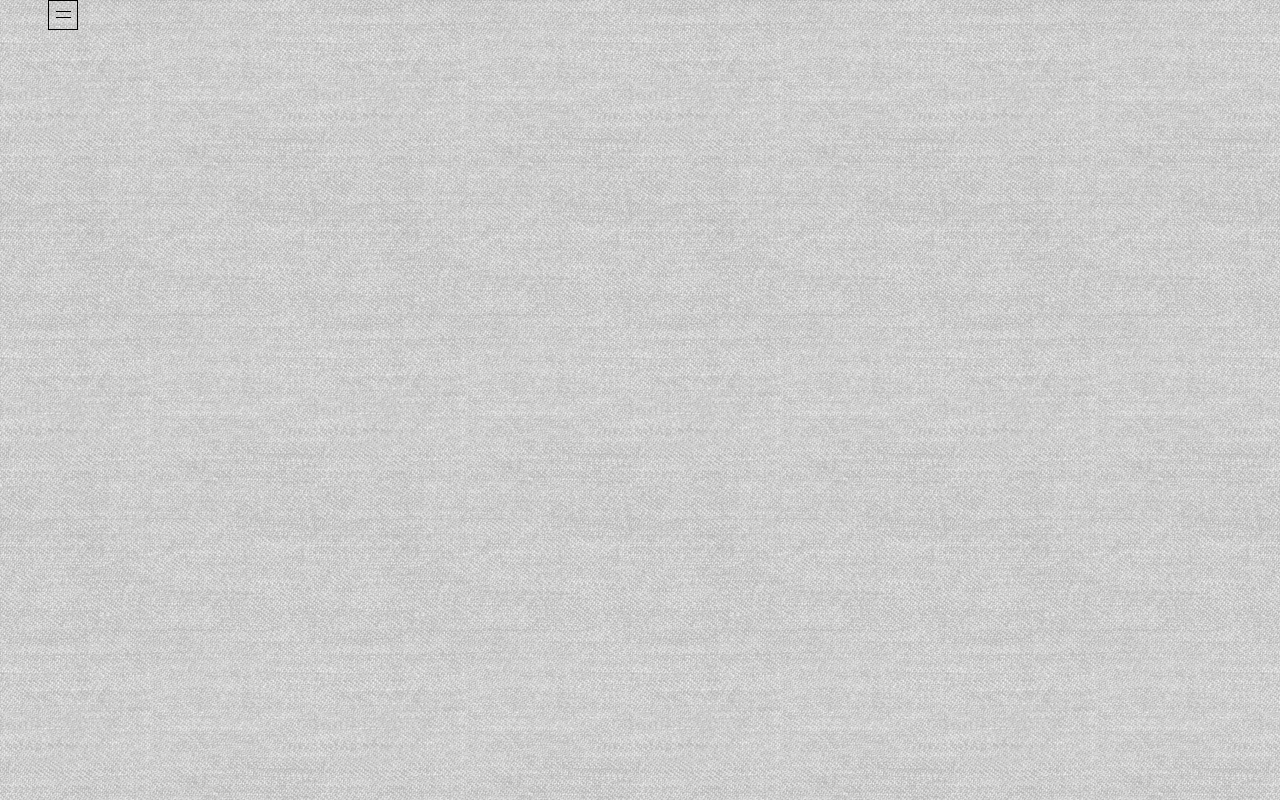
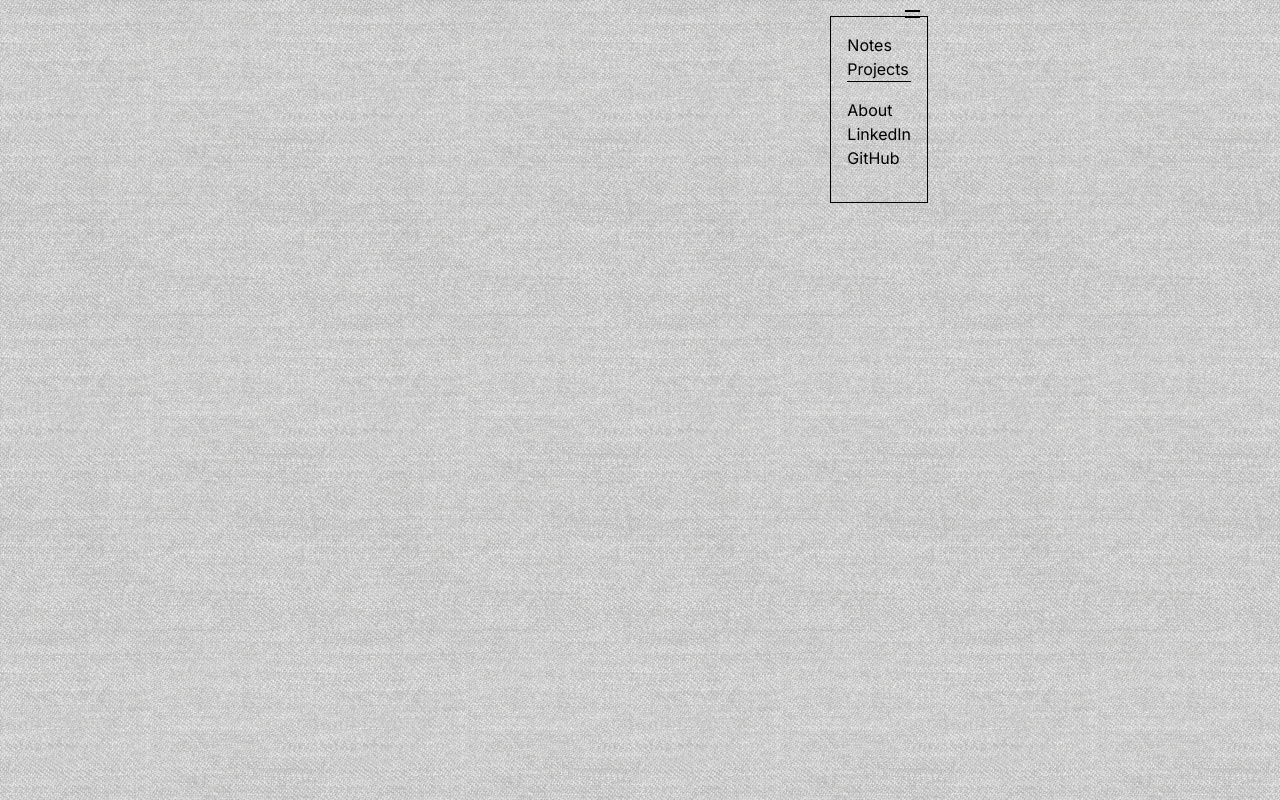
Before and after one commit to barbaraperic/catalog, a Next.js app: page / in a window 1280 px wide. Built offline with nearby package versions, Linux system fonts and the light colour scheme.

Commit message:
dropdown component

```diff
--- a/app/components/DropdownMenu.module.scss
+++ b/app/components/DropdownMenu.module.scss
@@ -1,12 +1,19 @@
+.nav {
+    grid-column: 1 / 4;
+    grid-row: 1/ 2;
+    display: flex;
+    justify-content: end;
+    position: relative;
+}
+
 .icon {
     height: 30px;
     width: 30px;
-    border: 1px solid black;
     position: relative;
 
     &::after {
         width: 15px;
-        height: 1px;
+        height: 2px;
         content: '';
         display: inline-block;
         position: absolute;
@@ -17,7 +24,7 @@
 
     &::before {
         width: 15px;
-        height: 1px;
+        height: 2px;
         content: '';
         display: inline-block;
         position: absolute;
@@ -29,4 +36,18 @@
 }
 
 .dropdown {
+    position: absolute;
+    border: 1px solid;
+    padding: 1rem;
+    top: 1rem;
+    right: 0rem;
+
+    ul {
+        border-bottom: 1px solid black;
+        margin-bottom: 1rem;
+    }
+
+    ul:last-child {
+        border-bottom: none;
+    }
 }
--- a/app/components/DropdownMenu.tsx
+++ b/app/components/DropdownMenu.tsx
@@ -4,9 +4,19 @@ import styles from './DropdownMenu.module.scss'
 
 export default function DropdownMenu() {
     return (
-        <nav>
+        <nav className={styles.nav}>
             <div className={styles.icon}></div>
-            <div className={styles.dropdown}></div>
+            <div className={styles.dropdown}>
+                <ul>
+                    <li>Notes</li>
+                    <li>Projects</li>
+                </ul>
+                <ul>
+                    <li>About</li>
+                    <li>LinkedIn</li>
+                    <li>GitHub</li>
+                </ul>
+            </div>
         </nav>
     )
 }
--- a/app/page.module.scss
+++ b/app/page.module.scss
@@ -2,9 +2,9 @@
     height: 100vh;
     display: grid;
     grid-template-columns: repeat(3, 1fr);
-    grid-template-rows: repeat(6, 100px);
+    grid-template-rows: repeat(6, 80px);
     gap: 1rem;
-    margin: auto 1rem;
+    margin: 1rem;
 }
 
 .header {
```
